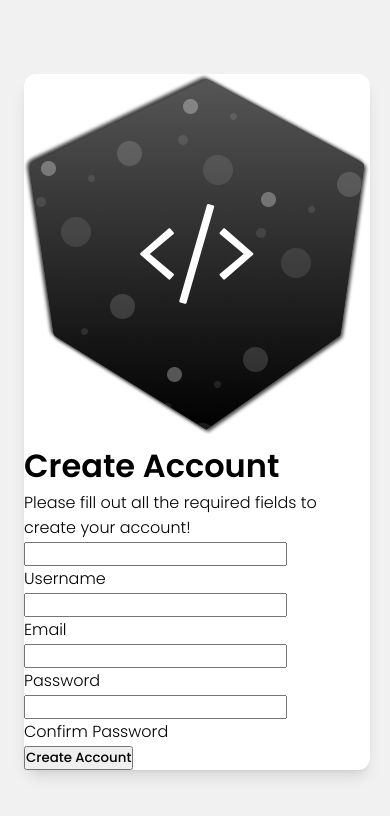
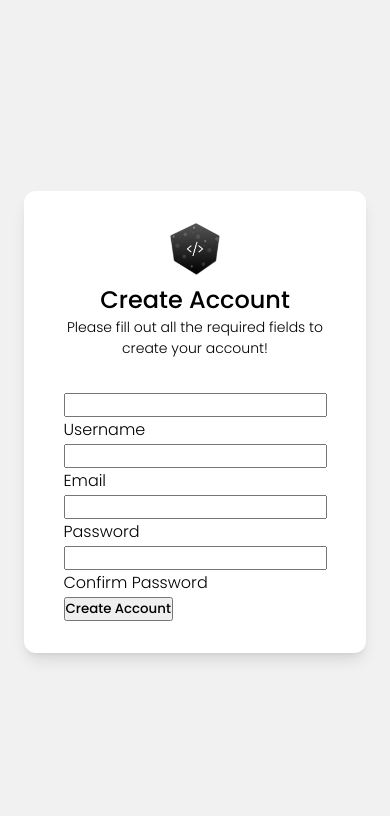
Before and after one commit to mwoods0157/login-form, a plain HTML site: page index.html in a window 390 px wide. Drawn offline with Linux system fonts and the light colour scheme.

```diff
--- a/style.css
+++ b/style.css
@@ -30,6 +30,32 @@ body {
   display: none;
 }
 
+.form-content {
+  display: flex;
+  flex-direction: column;
+  align-items: center;
+  padding: 32px;
+}
+
+.form-heading {
+  text-align: center;
+  margin-bottom: 32px;
+}
+
+.form-heading img {
+  width: 50px;
+  height: auto;
+}
+
+.form-heading h1 {
+  font-size: 24px;
+  font-weight: 500;
+}
+
+.form-heading p {
+  font-size: 14px;
+}
+
 @media(min-width: 900px) {
   .sign-up-form {
     flex-direction: row;
@@ -46,5 +72,14 @@ body {
     width: 100%;
     height: 100%;
     object-fit: cover;
+    border-radius: 12px 0 0 12px;
+  }
+
+  .form-heading h1 {
+    font-size: 32px;
+  }
+
+  .form-heading p {
+    font-size: 16px;
   }
 }
```
